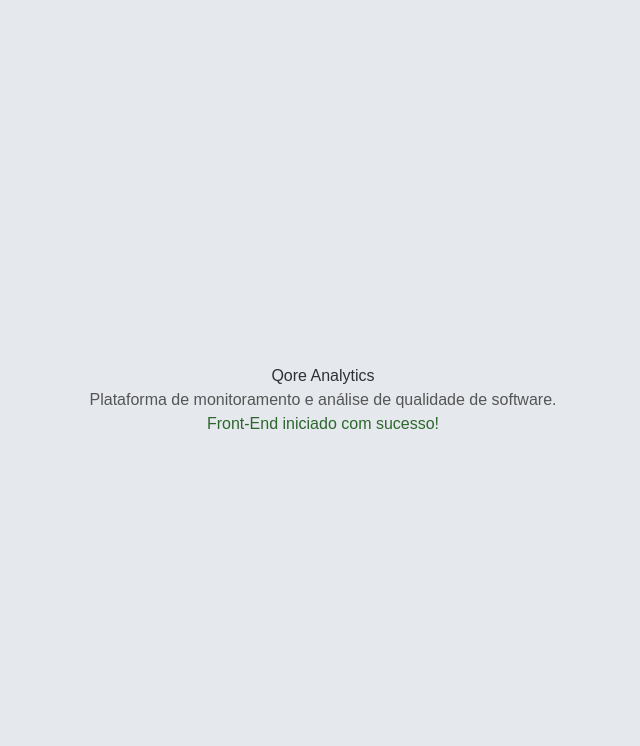
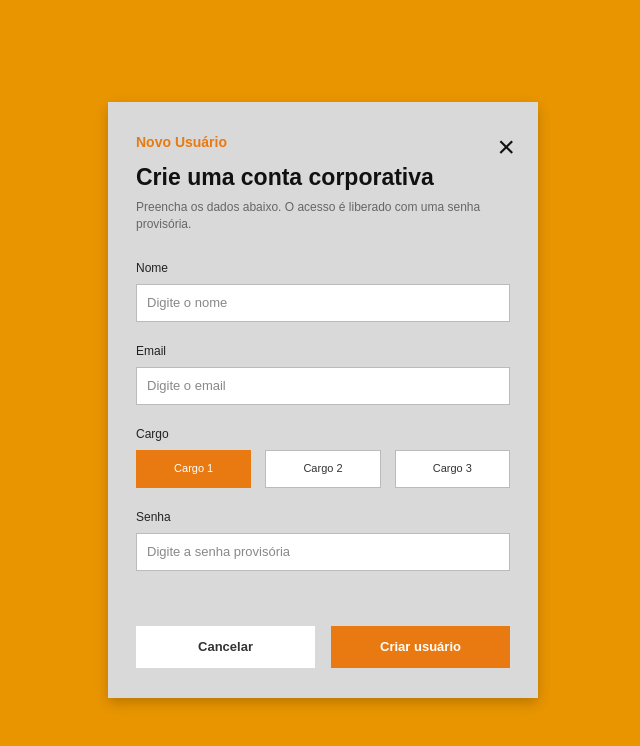
Before and after one commit to Qore-Analitycs/Qore-Analytics---Front-End, a Next.js app: page / in a window 1280 px wide. Shown: the top 746 px of the page, without its empty margins (317-957 px from the left). Built offline with nearby package versions, Linux system fonts and the light colour scheme.

Commit message:
:construction: iplementação do modal usuario 0.5

```diff
--- /dev/null
+++ b/src/components/usuario/ModalUsuario.module.css
@@ -0,0 +1,189 @@
+
+/* Fundo externo do modal */
+.fundo {
+  position: fixed;
+  inset: 0;
+  z-index: 1000;
+
+  display: flex;
+  align-items: center;
+  justify-content: center;
+
+  padding: 20px;
+  background-color: #E99500;
+  overflow-y: auto;
+}
+
+/* Caixa principal */
+.modal {
+  position: relative;
+
+  width: 430px;
+  min-height: 560px;
+
+  padding: 30px 28px;
+
+  display: flex;
+  flex-direction: column;
+
+  background-color: #D9D9D9;
+  color: #111111;
+
+  box-shadow: 0px 5px 12px rgba(0, 0, 0, 0.20);
+}
+
+/* Cabeçalho */
+.cabecalho {
+  position: relative;
+}
+
+.subtitulo {
+  display: block;
+  margin-bottom: 7px;
+
+  color: #E87A11;
+  font-size: 14px;
+  font-weight: 600;
+}
+
+.cabecalho h2 {
+  margin-bottom: 4px;
+
+  font-size: 23px;
+  font-weight: 700;
+}
+
+.cabecalho p {
+  color: #666666;
+  font-size: 12px;
+  line-height: 1.4;
+}
+
+/* Botão de fechar */
+.fechar {
+  position: absolute;
+  top: -8px;
+  right: -5px;
+
+  border: none;
+  background: transparent;
+
+  font-size: 30px;
+  cursor: pointer;
+}
+
+/* Formulário */
+.formulario {
+  display: flex;
+  flex-direction: column;
+  gap: 20px;
+
+  margin-top: 26px;
+}
+
+/* Campos */
+.campo {
+  display: flex;
+  flex-direction: column;
+  gap: 7px;
+}
+
+.campo label,
+.campo > span {
+  font-size: 12px;
+  color: #222222;
+}
+
+.campo input {
+  width: 100%;
+  height: 38px;
+
+  padding: 0 10px;
+
+  border: 1px solid #BBBBBB;
+  background-color: #FFFFFF;
+
+  font-size: 13px;
+}
+
+.campo input:focus {
+  outline: 2px solid #E87A11;
+  border-color: transparent;
+}
+
+/* Seleção de cargo */
+.cargos {
+  display: grid;
+  grid-template-columns: repeat(3, 1fr);
+  gap: 14px;
+}
+
+.cargo,
+.cargoSelecionado {
+  height: 38px;
+
+  border: 1px solid #BBBBBB;
+  cursor: pointer;
+
+  font-size: 11px;
+}
+
+.cargo {
+  background-color: #FFFFFF;
+  color: #333333;
+}
+
+.cargoSelecionado {
+  background-color: #E87A11;
+  color: #FFFFFF;
+  border-color: #E87A11;
+}
+
+/* Botões inferiores */
+.acoes {
+  display: grid;
+  grid-template-columns: 1fr 1fr;
+  gap: 16px;
+
+  margin-top: auto;
+  padding-top: 35px;
+}
+
+.botaoCancelar,
+.botaoCriar {
+  height: 42px;
+
+  border: none;
+  cursor: pointer;
+
+  font-size: 13px;
+  font-weight: 600;
+}
+
+.botaoCancelar {
+  background-color: #FFFFFF;
+  color: #333333;
+}
+
+.botaoCriar {
+  background-color: #E87A11;
+  color: #FFFFFF;
+}
+
+/* Ajuste para telas pequenas */
+@media (max-width: 480px) {
+  .modal {
+    width: 100%;
+    min-height: 540px;
+    padding: 25px 20px;
+  }
+
+  .cargos {
+    gap: 8px;
+  }
+
+  .cargo,
+  .cargoSelecionado {
+    font-size: 10px;
+  }
+}
--- /dev/null
+++ b/src/components/usuario/ModalUsuario.tsx
@@ -0,0 +1,163 @@
+
+import { useState, type FormEvent } from "react";
+import styles from "./ModalUsuario.module.css";
+
+// Define as informações recebidas pelo componente.
+interface ModalUsuarioProps {
+  aberto: boolean;
+  onFechar: () => void;
+}
+
+export default function ModalUsuario({
+  aberto,
+  onFechar,
+}: ModalUsuarioProps) {
+
+  // Guarda o cargo selecionado.
+  const [cargo, setCargo] = useState("Cargo 1");
+
+  // Se o modal estiver fechado, não exibe nada.
+  if (!aberto) {
+    return null;
+  }
+
+  // Impede o recarregamento da página ao enviar o formulário.
+  function enviarFormulario(event: FormEvent<HTMLFormElement>) {
+    event.preventDefault();
+  }
+
+  return (
+    <div className={styles.fundo}>
+
+      <section
+        className={styles.modal}
+        role="dialog"
+        aria-modal="true"
+        aria-labelledby="titulo-modal"
+      >
+
+        {/* Cabeçalho */}
+        <header className={styles.cabecalho}>
+
+          <span className={styles.subtitulo}>
+            Novo Usuário
+          </span>
+
+          <button
+            type="button"
+            className={styles.fechar}
+            onClick={onFechar}
+            aria-label="Fechar modal"
+          >
+            ×
+          </button>
+
+          <h2 id="titulo-modal">
+            Crie uma conta corporativa
+          </h2>
+
+          <p>
+            Preencha os dados abaixo. O acesso é liberado
+            com uma senha provisória.
+          </p>
+
+        </header>
+
+        {/* Formulário */}
+        <form
+          className={styles.formulario}
+          onSubmit={enviarFormulario}
+        >
+
+          {/* Nome */}
+          <div className={styles.campo}>
+            <label htmlFor="nome">Nome</label>
+
+            <input
+              id="nome"
+              name="nome"
+              type="text"
+              placeholder="Digite o nome"
+              required
+            />
+          </div>
+
+          {/* Email */}
+          <div className={styles.campo}>
+            <label htmlFor="email">Email</label>
+
+            <input
+              id="email"
+              name="email"
+              type="email"
+              placeholder="Digite o email"
+              required
+            />
+          </div>
+
+          {/* Cargo */}
+          <div className={styles.campo}>
+            <span>Cargo</span>
+
+            <div
+              className={styles.cargos}
+              role="group"
+              aria-label="Selecionar cargo"
+            >
+              {["Cargo 1", "Cargo 2", "Cargo 3"].map((opcao) => (
+                <button
+                  key={opcao}
+                  type="button"
+                  className={
+                    cargo === opcao
+                      ? styles.cargoSelecionado
+                      : styles.cargo
+                  }
+                  onClick={() => setCargo(opcao)}
+                  aria-pressed={cargo === opcao}
+                >
+                  {opcao}
+                </button>
+              ))}
+            </div>
+          </div>
+
+          {/* Senha */}
+          <div className={styles.campo}>
+            <label htmlFor="senha">Senha</label>
+
+            <input
+              id="senha"
+              name="senha"
+              type="password"
+              placeholder="Digite a senha provisória"
+              required
+            />
+          </div>
+
+          {/* Botões */}
+          <div className={styles.acoes}>
+
+            <button
+              type="button"
+              className={styles.botaoCancelar}
+              onClick={onFechar}
+            >
+              Cancelar
+            </button>
+
+            <button
+              type="submit"
+              className={styles.botaoCriar}
+            >
+              Criar usuário
+            </button>
+
+          </div>
+
+        </form>
+
+      </section>
+    </div>
+  );
+}
--- a/src/pages/index.tsx
+++ b/src/pages/index.tsx
@@ -1,4 +1,12 @@
+
+import { useState } from "react";
+import ModalUsuario from "../components/usuario/ModalUsuario";
+
 export default function Home() {
+
+  // Controla se o modal está aberto.
+  const [modalAberto, setModalAberto] = useState(true);
+
   return (
     <main
       style={{
@@ -6,24 +14,30 @@ export default function Home() {
         display: "flex",
         alignItems: "center",
         justifyContent: "center",
-        backgroundColor: "#E5E8ED",
-        fontFamily: "Arial, sans-serif",
+        backgroundColor: "#E99500",
       }}
     >
-      <section style={{ textAlign: "center" }}>
-        <h1 style={{ color: "#2D3133" }}>
-          Qore Analytics
-        </h1>
 
-        <p style={{ color: "#555" }}>
-          Plataforma de monitoramento e análise
-          de qualidade de software.
-        </p>
+      {/* Componente de cadastro de usuário */}
+      <ModalUsuario
+        aberto={modalAberto}
+        onFechar={() => setModalAberto(false)}
+      />
 
-        <p style={{ color: "#2D672D" }}>
-          Front-End iniciado com sucesso!
-        </p>
-      </section>
+      {/* Botão que permite abrir novamente */}
+      {!modalAberto && (
+        <button
+          onClick={() => setModalAberto(true)}
+          style={{
+            padding: "12px 24px",
+            border: "none",
+            cursor: "pointer",
+          }}
+        >
+          Novo usuário
+        </button>
+      )}
+
     </main>
   );
 }
```
